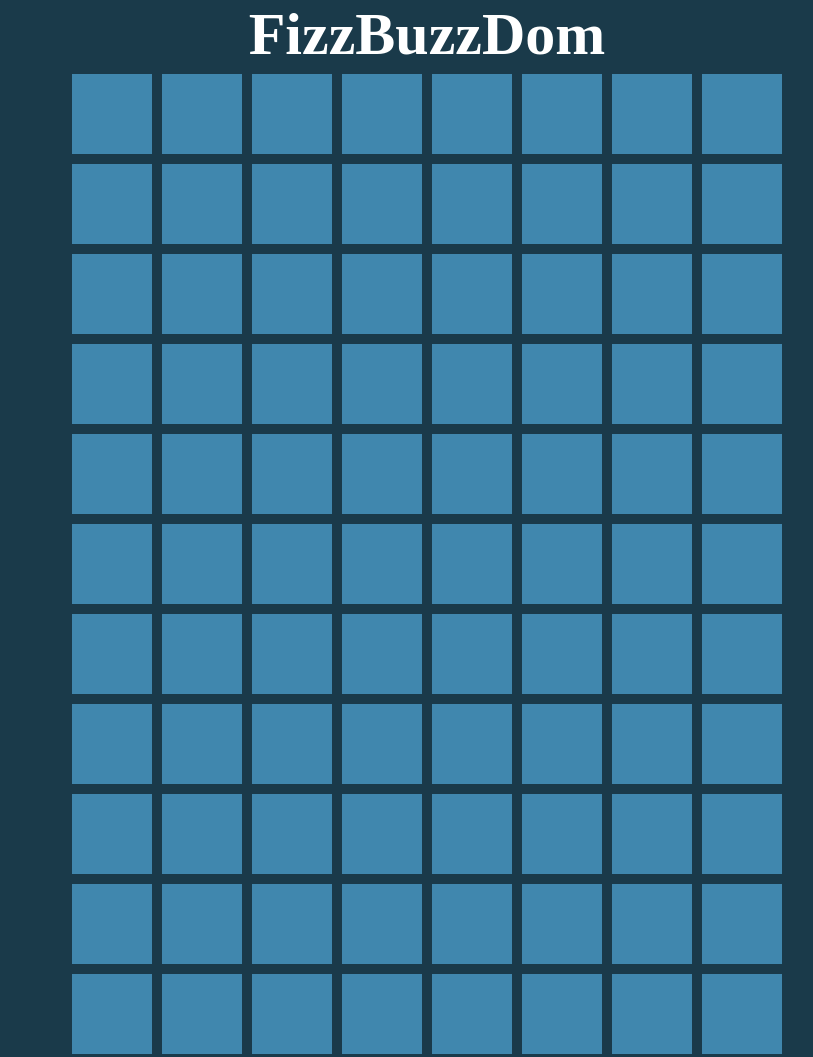
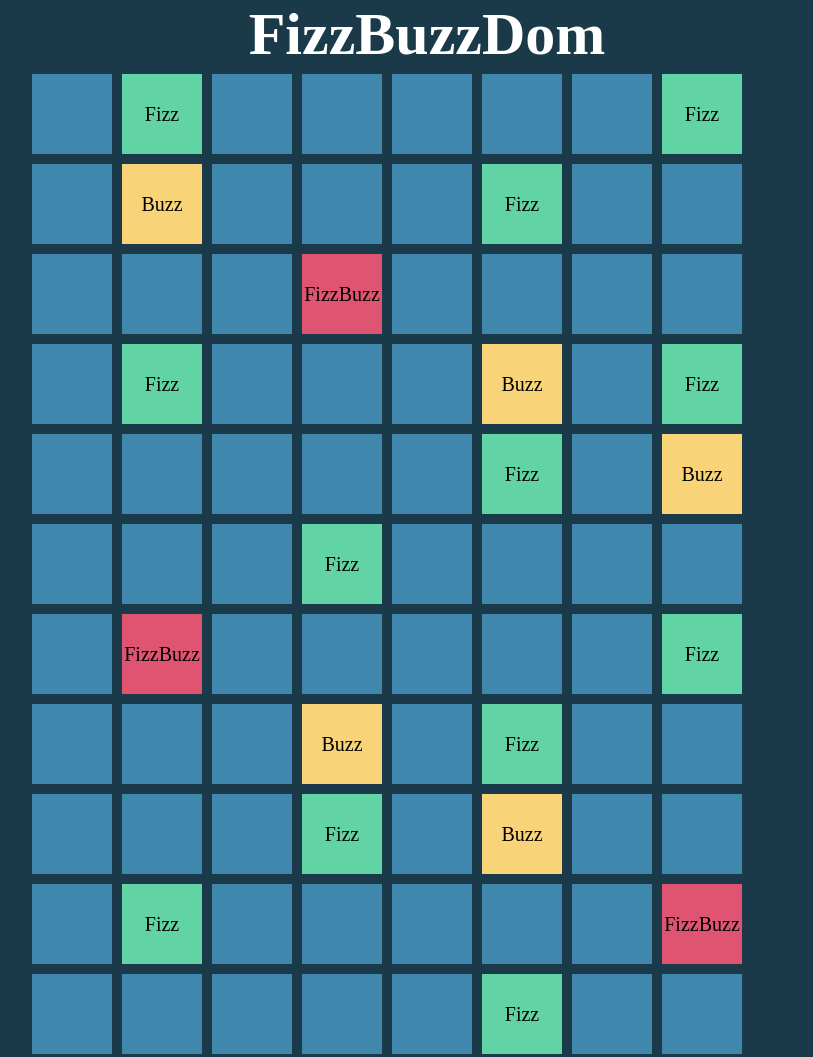
Before and after one commit to MariaAndreaGiardiello/js-fizzbuzzdom, a plain HTML site: page index.html in a window 1280 px wide. Shown: the top 1057 px of the page, without its empty margins (213-1026 px from the left). Drawn offline with Linux system fonts and the light colour scheme.

Commit message:
corretto ciclo fizzbuzz colori + scritte

```diff
--- a/css/style.css
+++ b/css/style.css
@@ -22,6 +22,14 @@ body{
     background-color: rgb(98, 211, 164);
 }
 
+.debug .yellow{
+    background-color: rgb(249, 211, 119);
+}
+
+.debug .pink{
+    background-color: rgb(223, 84, 113);
+}
+
 /*-------------------
     COMMON
 -------------------*/
@@ -31,14 +39,15 @@ body{
     display: flex;
     flex-direction: row;
     flex-wrap: wrap;
-    justify-content: center;
-    align-content: flex-start;
-
 }
 
 .box{
     width: 80px;
     height: 80px;
+    background-color: rgb(64, 135, 174);
+    text-align: center;
+    line-height: 80px;
+    font-size: 20px;
     margin: 5px 5px;
 }
 
--- a/js/main.js
+++ b/js/main.js
@@ -14,19 +14,28 @@ console.log(container)
 // 2. strutturare un for per numerazione fino a 100
 for( let i = 1; i <= 100; i++ ) {
    container.innerHTML += "<div class='box'></div>";
+   let box = document.querySelector('.box');
    if ( i % 3 === 0 && i % 5 === 0) {
 // 3. creare un if per stabilire come comportarsi in caso di numero multiplo di 5
 //testo "FizzBuzz"
-           console.log("FizzBuzz")
+           console.log("FizzBuzz");
+           box.classList.add('pink');
+           box.innerText = "FizzBuzz";
 // 4. creare un if per stabilire come comportarsi in caso di numero multiplo di 5
 //testo "Fizz"
    } else if ( i % 3 === 0) {
-           console.log("Fizz")
+           console.log("Fizz");
+           box.classList.add('aqua');
+           box.innerText = "Fizz";
  // 5. creare un if per stabilire come comportarsi in caso di numero multiplo di 5
         //testo "Buzz"
    } else if ( i % 5 === 0) {
-           console.log("Buzz")
+           console.log("Buzz");
+           box.classList.add('yellow');
+           box.innerText = "Buzz";
    } else {
-           console.log(i)
+           console.log(i);
    }
+
+   container.append(box);
 }
```
